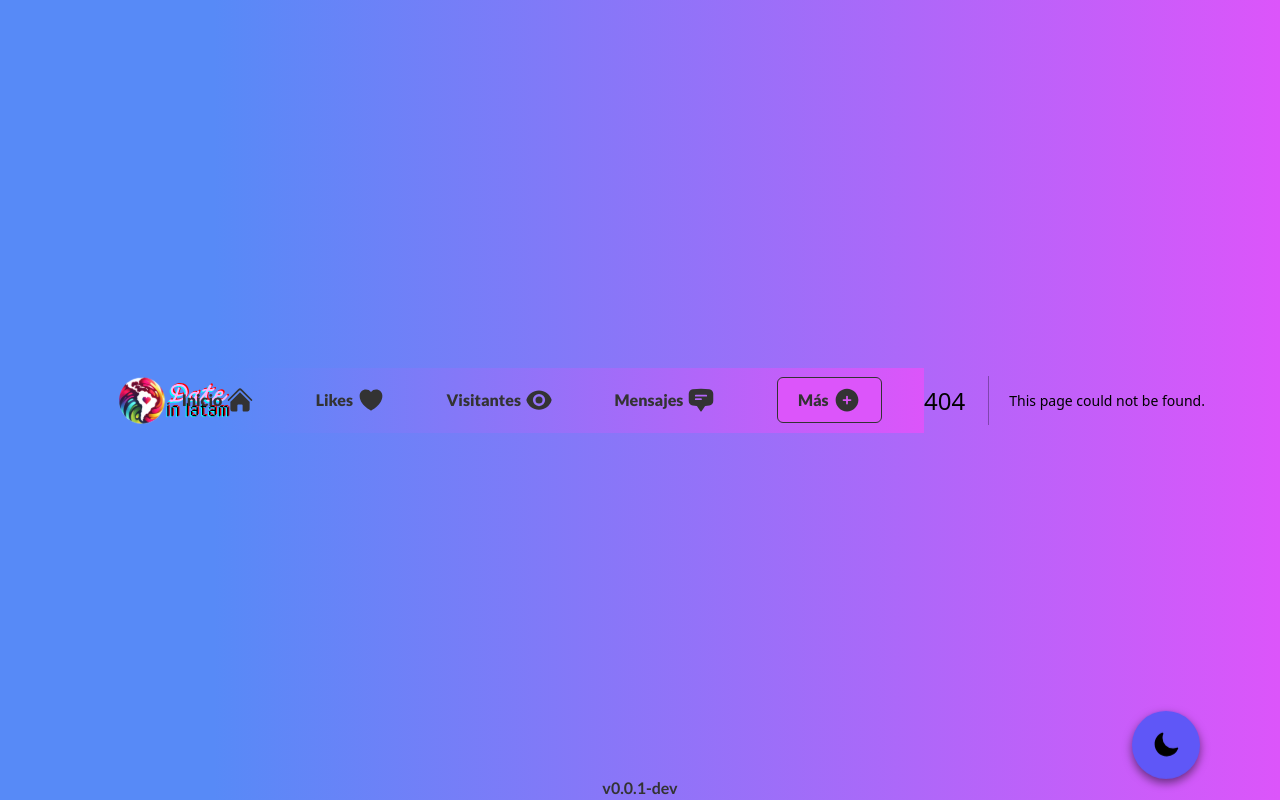
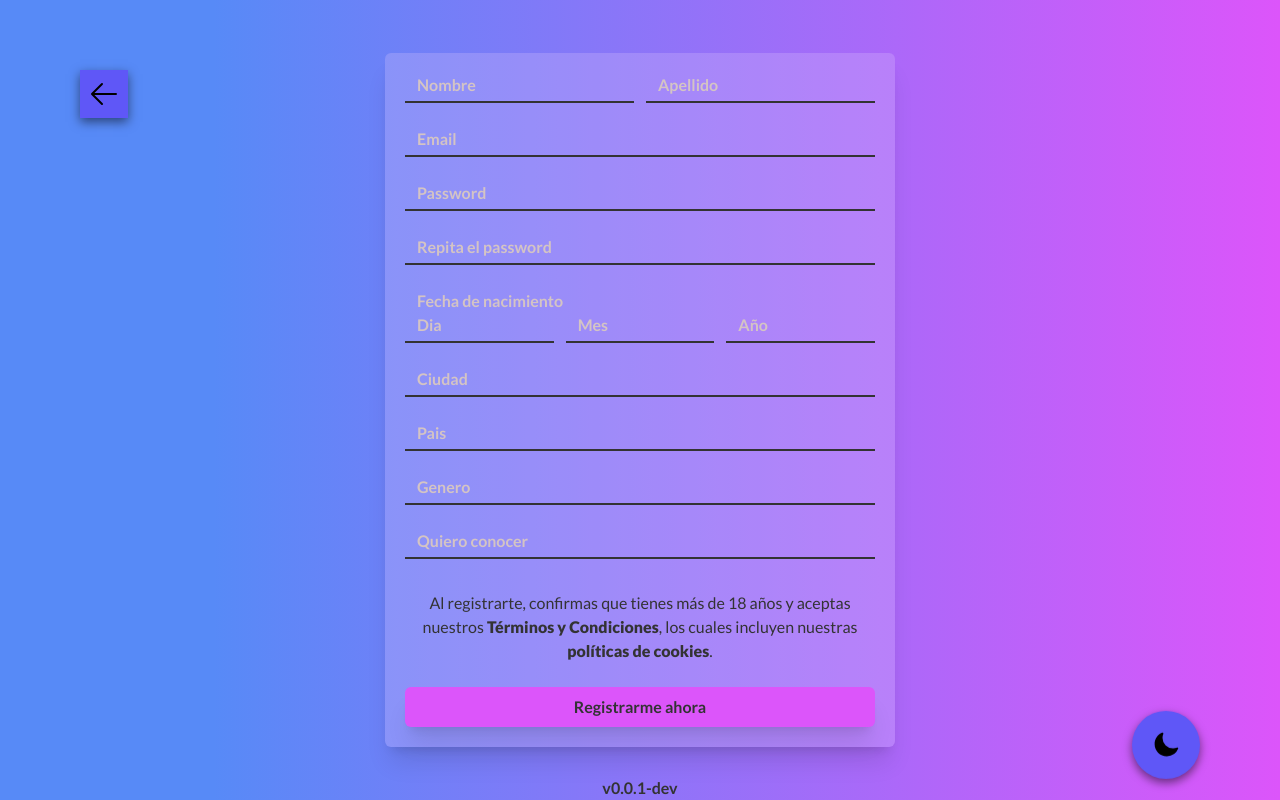
Before and after one commit to GermanCuevas/date-in-latam, a Next.js app: page /register in a window 1280 px wide. Before the commit this address had no page. Built offline with nearby package versions, Linux system fonts and the light colour scheme.

Commit message:
Add register component

```diff
--- a/src/app/layout.tsx
+++ b/src/app/layout.tsx
@@ -2,6 +2,7 @@ import type { Metadata } from "next";
 import { Lato } from "next/font/google";
 import FloatBtn from "../components/FloatBtn";
 import Version from "@/components/Versions";
+import Image from "next/image";
 
 const lato = Lato({
   subsets: ["latin"],
@@ -21,6 +22,7 @@ export default function RootLayout({
   return (
     <html lang="en">
       <body className={`${lato.className} bg-gradientLight dark:bg-gradientDark h-full`}>
+
         <main className="flex items-center justify-center relative h-screen ">
           {children}
           <FloatBtn />
--- /dev/null
+++ b/src/app/register/page.tsx
@@ -0,0 +1,13 @@
+import FormRegister from  '@/components/FormRegister'
+import ArrowBack from "@/components/ArrowBack"
+
+const Register = () => {
+    return (
+      <>
+        <FormRegister />
+        <ArrowBack />
+      </>
+    );
+  };
+
+  export default Register;
--- a/src/app/template.tsx
+++ b/src/app/template.tsx
@@ -11,7 +11,7 @@ export default function Template({
   const pathname = usePathname();
   return (
     <>
-      {(pathname !== "/" && pathname !== "/login") && <Header />}
+      {(pathname !== "/" && pathname !== "/login" && pathname !== "/register") && <Header />}
       {children}
     </>
   );
--- /dev/null
+++ b/src/app/utils/validationFileds.ts
@@ -0,0 +1,22 @@
+const validationFields = (dataForm, setDataForm) => {
+  //para evitar problemas con el renderizado y la actualizacion de los valores, creamos una copia del objeto dataForm =>
+  let newDataForm = { ...dataForm };
+
+  for (let key in newDataForm) {
+    if (newDataForm[key].value === "") {
+      newDataForm[key] = { ...newDataForm[key], red: true };
+    }
+  }
+  setDataForm(newDataForm);
+  //el siguiente setTimeout es para volver a pasar a false los campos red
+  setTimeout(() => {
+    for (let key in newDataForm) {
+      if (newDataForm[key].value === "") {
+        newDataForm[key] = { ...newDataForm[key], red: false };
+      }
+    }
+    setDataForm({ ...newDataForm });
+  }, 2000);
+};
+
+export default validationFields;
--- a/src/commons/InputForm.tsx
+++ b/src/commons/InputForm.tsx
@@ -1,5 +1,8 @@
 "use client";
-const InputForm = ({ type, placeholder, setDataForm, dataForm, name }) => {
+const InputForm = ({ type, placeholder, setDataForm, dataForm, name , width  }) => {
+
+  //console.log("dataForm ===>", `${dataForm[name]?.label }=> ${dataForm[name]?.red}`);
+
 
   const handleChange = (e) => {
     setDataForm((prev) => ({
@@ -15,8 +18,8 @@ const InputForm = ({ type, placeholder, setDataForm, dataForm, name }) => {
       onChange={handleChange}
       type={type}
       placeholder={placeholder}
-      className={`border-b-2 w-72 focus:outline-none text-myColorBlack-500 bg-transparent placeholder-myPlaceholder-500 pl-3 pb-1
-      ${!dataForm[name].red ? 'border-myColorBlack-500' : 'border-myColorRed-500'}  `}
+      className={`${width} border-b-2 focus:outline-none text-myColorBlack-500 dark:text-myColorWhite-500 bg-transparent placeholder-myPlaceholder-500 pl-3 pb-1
+      ${!dataForm[name]?.red ? 'border-myColorBlack-500' : 'border-myColorRed-500'}  `}
 
     />
   );
--- a/src/components/Form.tsx
+++ b/src/components/Form.tsx
@@ -1,38 +1,15 @@
 "use client";
-//import { useRouter } from "next/navigation.js";
+
 import Button from "@/commons/Button";
 import InputForm from "@/commons/InputForm";
 import { useState } from "react";
+import validationFields from "@/app/utils/validationFileds";
+
+//Formulario de login
+//Todos los campos del formulario deben declararse dentro del useState para poder ser usados en el formulario.
+//Luego deben colocarse los respectivos valores dentro de un array para poder mapear los Inputs, que son commons.
 
 const Form = () => {
-  const [showAlertEmptyField, setShowAlertEmptyField] = useState(false);
-
-  const [dataForm, setDataForm] = useState({
-    email: { value: "", red: false, label: "email" },
-    password: { value: "", red: false, label: "password" },
-  });
-
-  const handleSubmit = () => {
-    let newDataForm = { ...dataForm };
-
-    if (newDataForm.email.value === "") {
-      newDataForm.email = { ...newDataForm.email, red: true };
-    }
-
-    if (newDataForm.password.value === "") {
-      newDataForm.password = { ...newDataForm.password, red: true };
-    }
-    setDataForm(newDataForm);
-    setTimeout(() => {
-      setDataForm({
-        ...newDataForm,
-        email: { ...newDataForm.email, red: false },
-        password: { ...newDataForm.password, red: false },
-      });
-    }, 2000);
-    console.log("dataForm===>>>", newDataForm);
-  };
-
   const dataInputs = [
     {
       type: "text",
@@ -46,10 +23,19 @@ const Form = () => {
     },
   ];
 
+  const [dataForm, setDataForm] = useState({
+    email: { value: "", red: false, label: "email" },
+    password: { value: "", red: false, label: "password" },
+  });
+
+  const handleSubmit = () => {
+    validationFields(dataForm, setDataForm);
+  };
+  const fontWeight = "font-semibold";
   return (
-    <form className="flex flex-col p-5 shadow-xl rounded-md gap-y-16 bg-myColorTransparent-500">
+    <form className={`flex flex-col p-5 shadow-xl rounded-md gap-y-16 bg-myColorTransparent-500 ${fontWeight}`}>
       {dataInputs.map(({ type, placeholder, name }) => {
-        return <InputForm key={name} type={type} placeholder={placeholder} name={name} setDataForm={setDataForm} dataForm={dataForm} />;
+        return <InputForm key={name} type={type} placeholder={placeholder} name={name} setDataForm={setDataForm} dataForm={dataForm} width={"w-72"} />;
       })}
       <Button text={"Ingresar 💖"} bg={"bg-vibrant-500"} type="submit" handleFunction={handleSubmit} to={""} />
     </form>
@@ -57,5 +43,3 @@ const Form = () => {
 };
 
 export default Form;
-
-/* stylesTailwind={"w-72 focus:outline-none text-myColorBlack-500 border-b-2 border-myColorBlack-500 bg-transparent placeholder-myPlaceholder-500 pl-3 pb-1"} */
--- /dev/null
+++ b/src/components/FormRegister.tsx
@@ -0,0 +1,146 @@
+"use client";
+//import { useRouter } from "next/navigation.js";
+import Button from "@/commons/Button";
+import InputForm from "@/commons/InputForm";
+import { useState } from "react";
+import validationFields from "@/app/utils/validationFileds";
+import MultipleInputs from "./MultipleInputs";
+
+//Cuando se hacen los datos a pedir en el formulario, asegurarse de que el "name" sea el mismo que el "label" que va en el useState
+const Form = () => {
+  const dataInputs = [
+    [
+      {
+        type: "text",
+        placeholder: "Nombre",
+        name: "name",
+      },
+      {
+        type: "text",
+        placeholder: "Apellido",
+        name: "surname",
+      },
+    ],
+    {
+      type: "text",
+      placeholder: "Email",
+      name: "email",
+    },
+    {
+      type: "password",
+      placeholder: "Password",
+      name: "password",
+    },
+    {
+      type: "password",
+      placeholder: "Repita el password",
+      name: "repeatPassword",
+    },
+    [
+      {
+        type: "text",
+        placeholder: "Dia",
+        name: "day",
+      },
+      {
+        type: "text",
+        placeholder: "Mes",
+        name: "month",
+      },
+      {
+        type: "text",
+        placeholder: "Año",
+        name: "year",
+      },
+    ],
+    {
+      type: "text",
+      placeholder: "Ciudad",
+      name: "city",
+    },
+    {
+      type: "text",
+      placeholder: "Pais",
+      name: "country",
+    },
+    {
+      type: "text",
+      placeholder: "Genero",
+      name: "gender",
+    },
+    {
+      type: "text",
+      placeholder: "Quiero conocer",
+      name: "toKnow",
+    },
+  ];
+
+  //El siguieente useState es para guardar los datos del formulario
+  const [dataForm, setDataForm] = useState({
+    email: { value: "", red: false, label: "email" },
+    name: { value: "", red: false, label: "name" },
+    surname: { value: "", red: false, label: "surname" },
+    day: { value: "", red: false, label: "day" },
+    month: { value: "", red: false, label: "month" },
+    year: { value: "", red: false, label: "year" },
+    country: { value: "", red: false, label: "country" },
+    city: { value: "", red: false, label: "city" },
+    gender: { value: "", red: false, label: "gender" },
+    toKnow: { value: "", red: false, label: "toKnow" },
+    password: { value: "", red: false, label: "password" },
+    repeatPassword: { value: "", red: false, label: "repeatPassword" },
+  });
+  //
+  const renderArray = (obj) => {
+    if (Array.isArray(obj)) {
+      //className="flex flex-col gap-y-1"
+      return (
+        <div>
+          {obj[0].name === "day" && <span className="text-myPlaceholder-500 pl-3 mb-2">Fecha de nacimiento</span>}
+          {MultipleInputs(obj, setDataForm, dataForm, widthBox, obj.length)}
+        </div>
+      );
+    }
+  };
+
+  const widthBox = "w-[470px] ";
+
+  const mapingData = () => {
+    const dataMap = dataInputs.map((obj) => {
+      return <>{Array.isArray(obj) ? renderArray(obj) : <InputForm key={obj.name} type={obj.type} placeholder={obj.placeholder} name={obj.name} setDataForm={setDataForm} dataForm={dataForm} width={widthBox} />}</>;
+    });
+
+    const middleIndex = Math.ceil(dataMap.length / 2); // Calcula la mitad del array
+    // Divide el array en dos partes
+    const firstHalf = dataMap.slice(0, middleIndex);
+    const secondHalf = dataMap.slice(middleIndex);
+
+    //aqui colocar el breakpoint para el responsive =>
+    return (
+      <div className="flex flex-col h-sm:flex-row gap-6 w-full">
+        <div className="flex flex-col gap-y-6">{firstHalf}</div>
+        <div className="flex flex-col gap-y-6">{secondHalf}</div>
+      </div>
+    );
+  };
+
+  const handleSubmit = () => {
+    validationFields(dataForm, setDataForm);
+    console.log(dataForm);
+  };
+  const fontWeight = "font-semibold";
+
+  return (
+    <form className={`flex flex-col p-5 shadow-xl rounded-md gap-y-6 bg-myColorTransparent-500 ${fontWeight}`}>
+      {mapingData()}
+      <div className={`${widthBox} text-center mt-2`}>
+        <p className="text-myColorBlack-500 dark:text-myColorWhite-500 font-normal">
+          Al registrarte, confirmas que tienes más de 18 años y aceptas nuestros <span className="font-black">Términos y Condiciones</span>, los cuales incluyen nuestras <span className="font-black">políticas de cookies</span>.
+        </p>
+      </div>
+      <Button text={"Registrarme ahora"} bg={"bg-vibrant-500"} type="submit" handleFunction={handleSubmit} to={""} />
+    </form>
+  );
+};
+export default Form;
+//<InputForm key={obj.name} type={obj.type} placeholder={obj.placeholder} name={obj.name} setDataForm={setDataForm} dataForm={dataForm} width={widthBox} />;
--- /dev/null
+++ b/src/components/MultipleInputs.tsx
@@ -0,0 +1,21 @@
+"use client";
+import InputForm from "@/commons/InputForm";
+import { useEffect, useState } from "react";
+
+const MultipleInputs = (dataArray, setDataForm, dataForm, widthBox, dataLength) => {
+
+  return (
+    <div
+      className={`grid gap-x-3 ${widthBox}`}
+      style={{
+        gridTemplateColumns: `repeat(${dataLength}, minmax(0, 1fr))`,
+      }}
+    >
+      {dataArray.map((obj) => {
+        return <InputForm key={obj.name} type={obj.type} placeholder={obj.placeholder} name={obj.name} setDataForm={setDataForm} dataForm={dataForm} width={""} />;
+      })}
+    </div>
+  );
+};
+// <InputForm />
+export default MultipleInputs;
--- a/tailwind.config.ts
+++ b/tailwind.config.ts
@@ -92,6 +92,10 @@ const config: Config = {
       boxShadow: {
         custom: "0px 4px 10px rgba(0, 0, 0, 0.5)",
       },
+      //screens
+      screens: {
+        'h-sm': { 'raw': '(max-height: 700px)' }, // Define el breakpoint para pantallas de menos de 700px de altura
+      },
     },
   },
   plugins: [
```
Also changed, not shown: public/assets/svg/fondo.svg (added), src/app/globals.css (line endings or trailing spaces).
